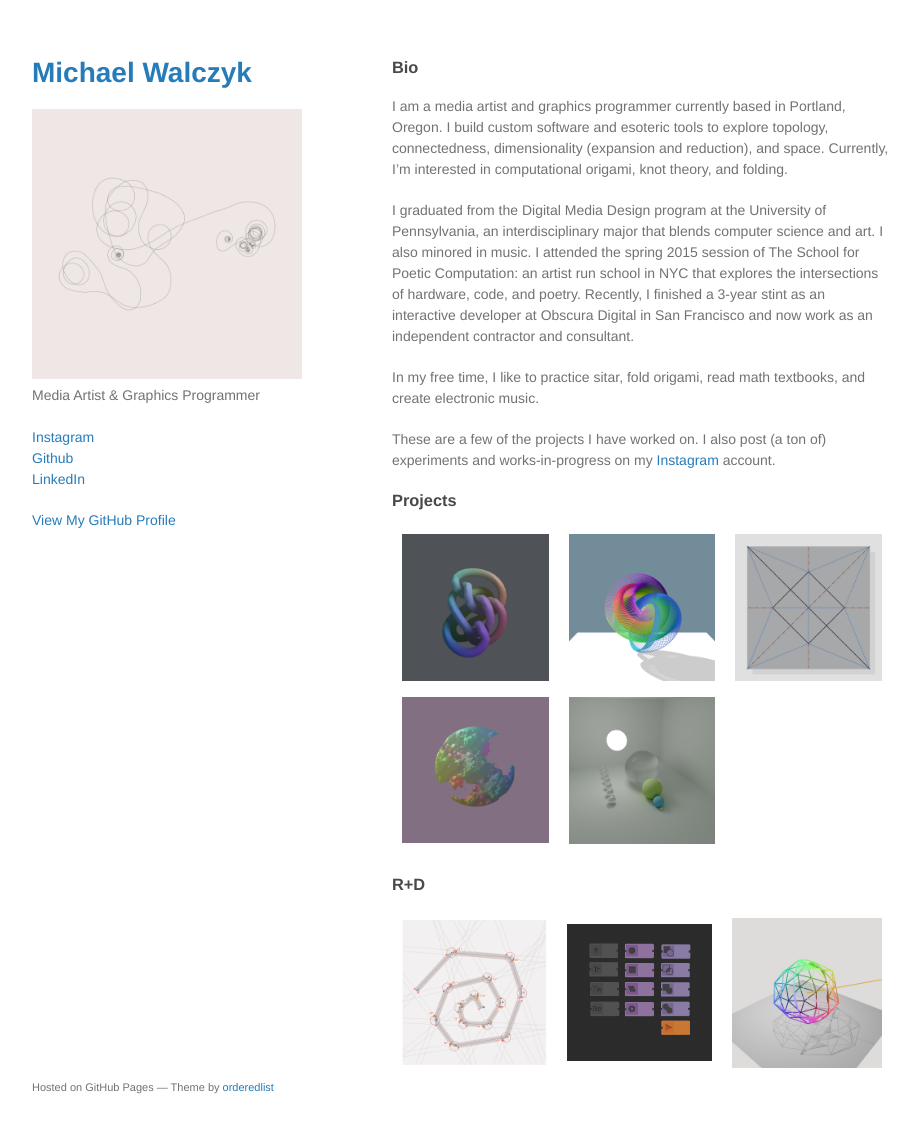
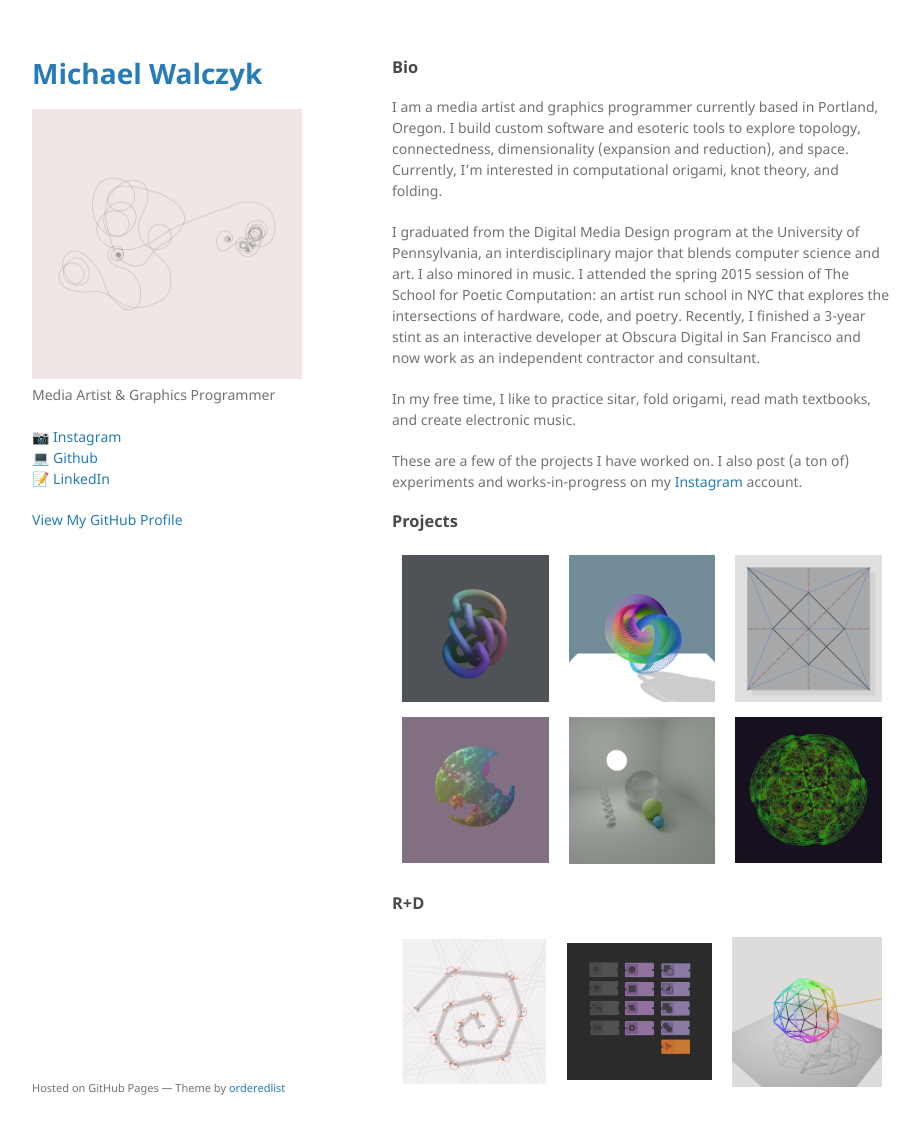
Before and after one commit to mwalczyk/mwalczyk.github.io, a Jekyll site: the page built from index.md, in a window 1280 px wide and 1167 px high. Shown: the top 1134 px of the window, without its empty margins (178-1098 px from the left). Built offline with Jekyll 4.4.1, drawn with Linux system fonts in a browser that asks for light colours; our own code applies the rules of GitHub Pages for plain Markdown files.

```diff
--- a/_config.yml
+++ b/_config.yml
@@ -5,11 +5,11 @@ description: >
   Media Artist & Graphics Programmer
   <br>
   <br>
-  <a href="https://www.instagram.com/mwalczyk/">Instagram</a>
+  <a href="https://www.instagram.com/mwalczyk/">📷 Instagram</a>
   <br>
-  <a href="https://github.com/mwalczyk">Github</a>
+  <a href="https://github.com/mwalczyk">💻 Github</a>
   <br>
-  <a href="https://www.linkedin.com/in/mike-walczyk-37267358">LinkedIn</a>
+  <a href="https://www.linkedin.com/in/mike-walczyk-37267358">📝 LinkedIn</a>
 show_downloads: false
 google_analytics:
 theme: jekyll-theme-minimal
--- a/assets/css/style.scss
+++ b/assets/css/style.scss
@@ -3,36 +3,54 @@
 
 @import "{{ site.theme }}";
 
-// @font-face {
-// 	font-family: 'Roboto Mono';
-// 	font-weight: 400;
-// 	font-style: normal;
-// 	src: url('../fonts/RobotoMono/RobotoMono-Regular.ttf');
+@font-face {
+	font-family: 'AlteHaasGrotesk';
+	font-weight: 400;
+	font-style: normal;
+	src: url('../fonts/AlteHaasGrotesk/AlteHaasGroteskRegular.ttf');
+}
+
+@font-face {
+	font-family: 'AlteHaasGrotesk';
+	font-weight: 700;
+	font-style: normal;
+	src: url('../fonts/AlteHaasGrotesk/AlteHaasGroteskBold.ttf');
+}
+
+@font-face {
+	font-family: 'AlteHaasGrotesk';
+	font-weight: 400;
+	font-style: italic;
+	src: url('../fonts/AlteHaasGrotesk/AlteHaasGrotesk-Italic.ttf');
+}
+
+@font-face {
+	font-family: 'AlteHaasGrotesk';
+	font-weight: 700;
+	font-style: italic;
+	src: url('../fonts/AlteHaasGrotesk/AlteHaasGroteskBoldItalic.ttf');
+}
+
+@font-face {
+	font-family: 'InputMono';
+	font-weight: 400;
+	font-style: normal;
+	src: url('../fonts/InputMono/InputMono-Regular.ttf');
+}
+
+// p {
+// 	font: 14px/1.5 "AlteHaasGrotesk", "Helvetica Neue", Helvetica, Arial, sans-serif;
+// 	line-height: 20px;
+// 	font-smooth: never;
 // }
 
-// @font-face {
-// 	font-family: 'Roboto Mono';
-// 	font-weight: 700;
-// 	font-style: normal;
-// 	src: url('../fonts/RobotoMono/RobotoMono-Bold.ttf');
+// h1, h2, h3 {
+// 	font: 20px/1.5 "InputMono", "Helvetica Neue", Helvetica, Arial, sans-serif;
 // }
 
-// @font-face {
-// 	font-family: 'Roboto Mono';
-// 	font-weight: 400;
-// 	font-style: italic;
-// 	src: url('../fonts/RobotoMono/RobotoMono-Italic.ttf');
-// }
-
-// @font-face {
-// 	font-family: 'Roboto Mono';
-// 	font-weight: 700;
-// 	font-style: italic;
-// 	src: url('../fonts/RobotoMono/RobotoMono-BoldItalic.ttf');
-// }
-
-body {
-  font: 14px/1.5 "Roboto Mono", "Helvetica Neue", Helvetica, Arial, sans-serif;
+code {
+	font: 12px/1.5 "InputMono", "Helvetica Neue", Helvetica, Arial, sans-serif;
+	color: hsl(315, 100%, 40%);
 }
 
 table {
@@ -42,9 +60,4 @@ table {
 
 td {
     border: none;
-
 }
-
-// section {
-//   width:700px;
-// }
--- a/index.md
+++ b/index.md
@@ -45,6 +45,11 @@ These are a few of the projects I have worked on. I also post (a ton of) experim
         <img src="./assets/img/project-flow.png"/>
       </a>
     </td>
+    <td style="width:33%">
+      <a href="./project-polychora.html">
+        <img src="./assets/img/project-polychora.png"/>
+      </a>
+    </td>
   </tr>
 
 </table>
```
Also changed, not shown: project-grid-diagrams.md (+11 -5 lines), assets/fonts/AlteHaasGrotesk/AlteHaasGroteskBold.ttf (added), assets/fonts/AlteHaasGrotesk/AlteHaasGroteskRegular.ttf (added), assets/fonts/InputMono/InputMono-Regular.ttf (added), assets/img/project-polychora.png (added).
